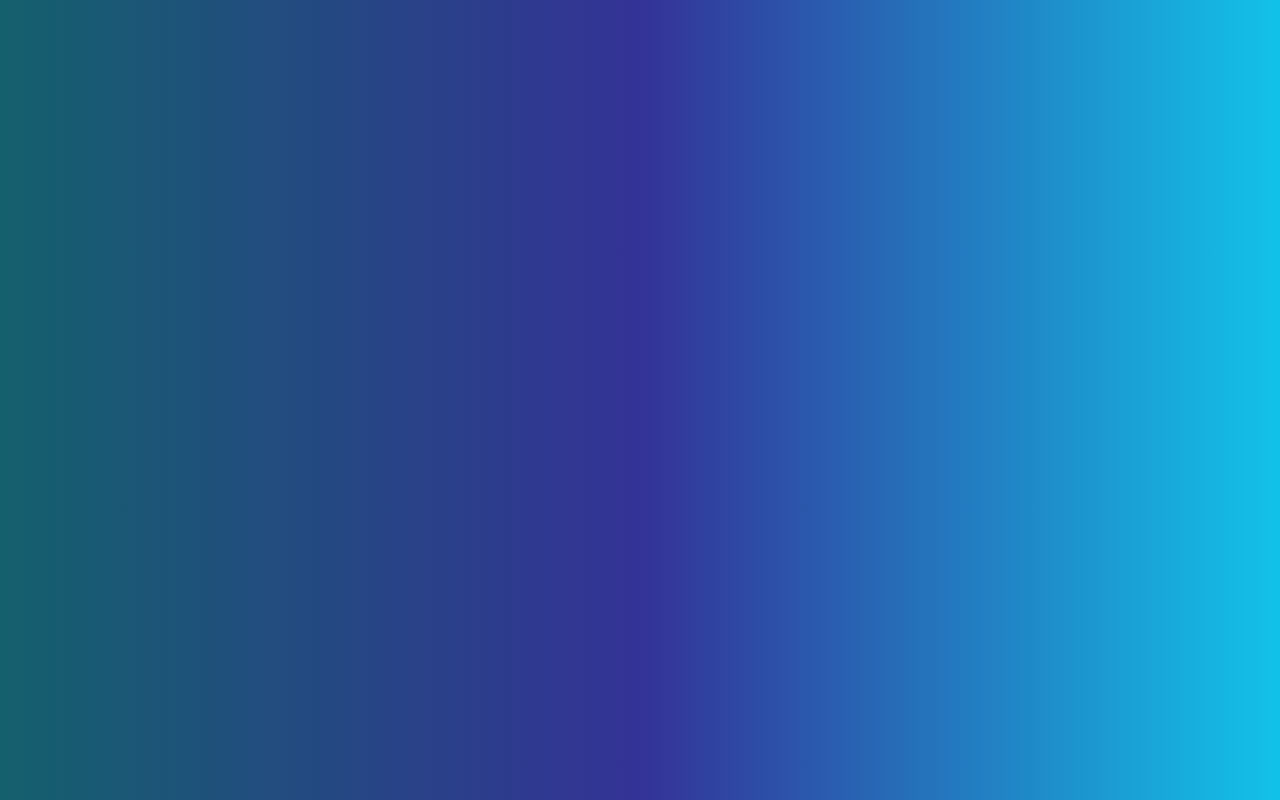
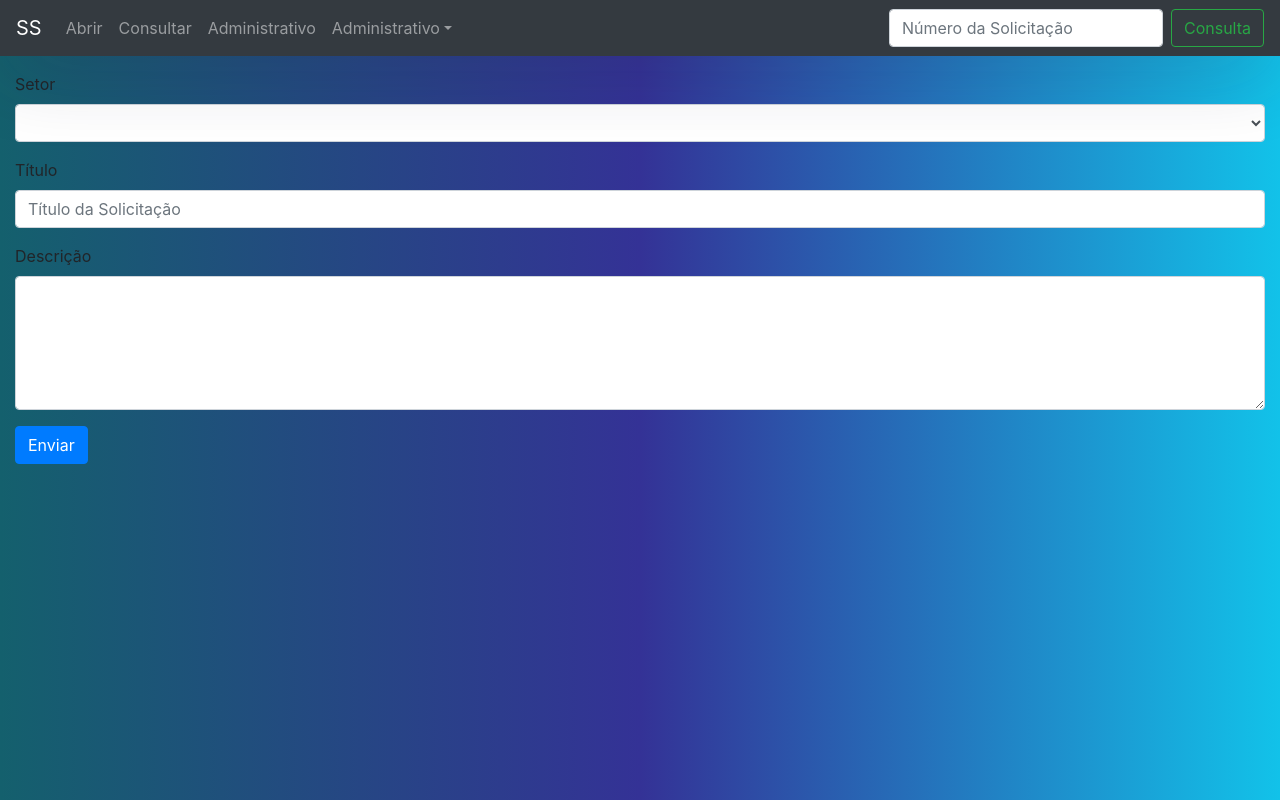
Before and after one commit to rkendy/ss-react, a React (Create React App) app: page /solicitacao in a window 1280 px wide. Built offline with nearby package versions, Linux system fonts and the light colour scheme.

Commit message:
Adicionando component Solicitacao

```diff
--- a/src/App.js
+++ b/src/App.js
@@ -9,6 +9,7 @@ import { Container, Row, Col } from "react-bootstrap";
 import Login from "./components/Login";
 import Home from "./components/Home";
 import MenuMain from "./components/MenuMain";
+import Solicitacao from "./components/Solicitacao";
 
 const PrivateRoute = ({ component: Component, ...rest }) => (
   <Route
@@ -37,6 +38,12 @@ function App() {
         <Switch>
           <Route exact path="/login" component={Login} />
           <PrivateRoute path="/" authenticated={true} exact component={Home} />
+          <PrivateRoute
+            path="/solicitacao"
+            authenticated={true}
+            exact
+            component={Solicitacao}
+          />
         </Switch>
       </div>
     </Router>
--- a/src/components/MenuMain.js
+++ b/src/components/MenuMain.js
@@ -12,11 +12,11 @@ export default function MenuMain() {
   return (
     <div>
       <Navbar bg="dark" expand="md" className="navbar-dark bg-dark mb-3">
-        <Navbar.Brand href="#home">SS</Navbar.Brand>
+        <Navbar.Brand href="/">SS</Navbar.Brand>
         <Navbar.Toggle aria-controls="basic-navbar-nav" />
         <Navbar.Collapse id="basic-navbar-nav">
           <Nav className="mr-auto">
-            <Nav.Link href="#home">Abrir</Nav.Link>
+            <Nav.Link href="solicitacao">Abrir</Nav.Link>
             <Nav.Link href="#home">Consultar</Nav.Link>
             <Nav.Link href="#link">Administrativo</Nav.Link>
             <NavDropdown title="Administrativo" id="basic-nav-dropdown">
--- /dev/null
+++ b/src/components/Solicitacao.js
@@ -0,0 +1,23 @@
+import { Form, Row, Col, Button } from "react-bootstrap";
+
+export default function Solicitacao() {
+  return (
+    <Form>
+      <Form.Group>
+        <Form.Label>Setor</Form.Label>
+        <Form.Control as="select" size="md"></Form.Control>
+      </Form.Group>
+      <Form.Group>
+        <Form.Label>Título</Form.Label>
+        <Form.Control type="text" placeholder="Título da Solicitação" />
+      </Form.Group>
+      <Form.Group>
+        <Form.Label>Descrição</Form.Label>
+        <Form.Control as="textarea" rows={5} />
+      </Form.Group>
+      <Button variant="primary" type="submit">
+        Enviar
+      </Button>
+    </Form>
+  );
+}
```
